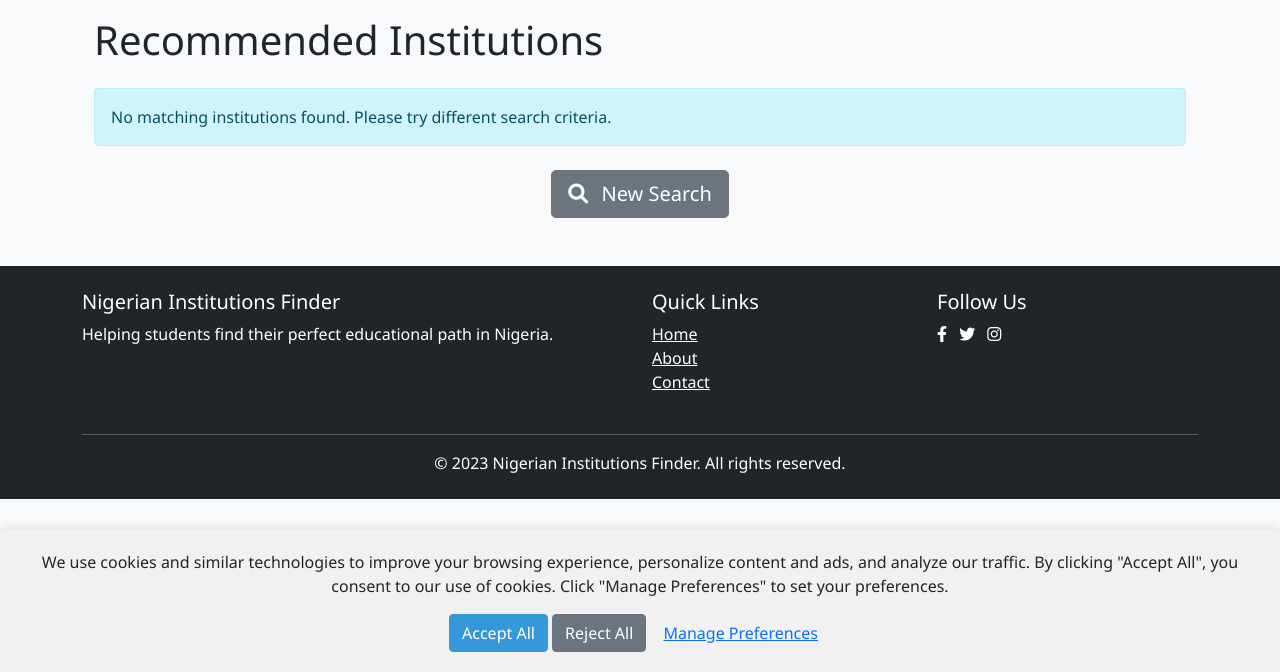
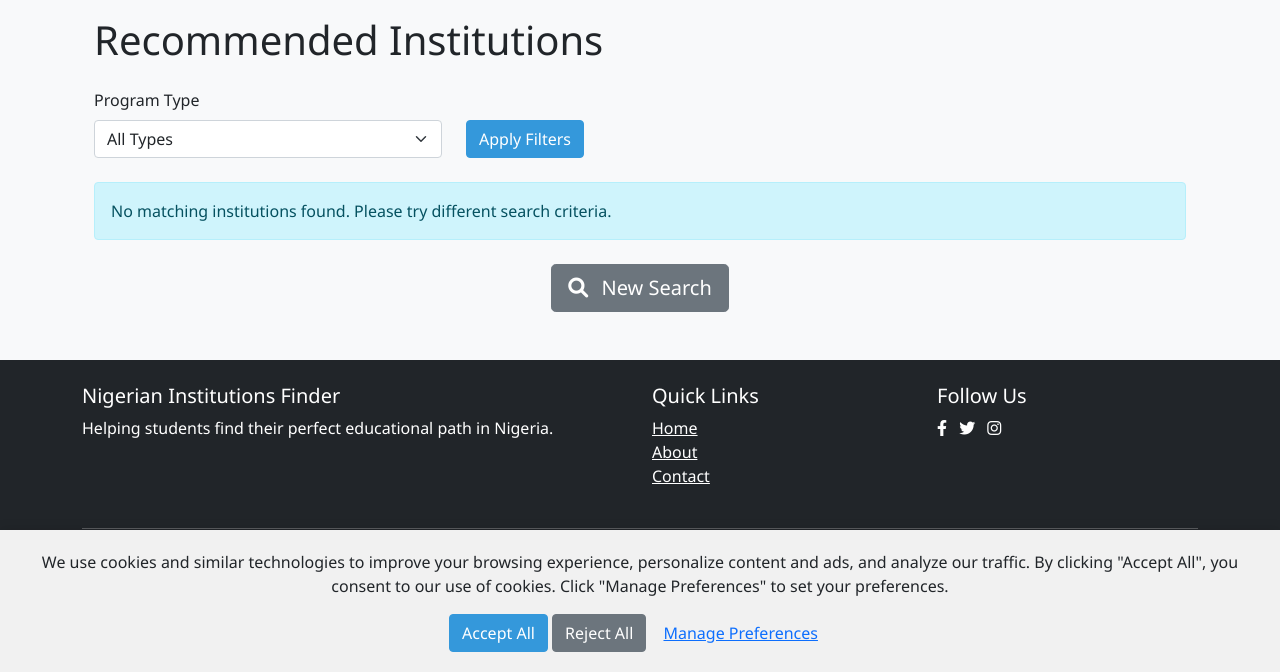
Before and after one commit to nonsonwune/ibass, a Flask app: page /recommend in a window 1280 px wide. Shown: the part 128-800 px from the top of the page. Run offline with Flask 3, Linux system fonts and the light colour scheme; data that the repository does not hold is empty; parts of the project's set-up code (start-up, migrations or seed data) failed here and were passed over.

Commit message:
filter recommend

```diff
--- a/app.py
+++ b/app.py
@@ -415,10 +415,12 @@ def recommend():
         location = request.form.get("location")
         preferred_university = request.form.get("university")
         preferred_course = request.form.get("course")
+        program_type = request.form.get("program_type")
     else:  # GET request
         location = request.args.get("location")
         preferred_university = request.args.get("university")
         preferred_course = request.args.get("course")
+        program_type = request.args.get("program_type")
 
     query = db.session.query(University).outerjoin(Course)
     if location:
@@ -427,11 +429,19 @@ def recommend():
         query = query.filter(University.university_name == preferred_university)
     if preferred_course:
         query = query.filter(Course.course_name == preferred_course)
+    if program_type:
+        query = query.filter(University.program_type == program_type)
 
-    results = query.order_by(University.university_name, Course.course_name).all()
+    results = query.order_by(University.university_name).all()
+
+    # Collect universities and avoid duplicates
+    universities = {}
+    for uni in results:
+        if uni.id not in universities:
+            universities[uni.id] = uni
 
     recommendations = []
-    for uni in results:
+    for uni in universities.values():
         uni_data = {
             "id": uni.id,
             "university_name": uni.university_name,
@@ -451,12 +461,24 @@ def recommend():
         }
         recommendations.append(uni_data)
 
+    # Get the list of available program types for the filter
+    program_types_query = db.session.query(University.program_type).distinct()
+    program_types = [pt[0] for pt in program_types_query.all()]
+
+    # Get user's bookmarks if authenticated
+    user_bookmarks = set()
+    if current_user.is_authenticated:
+        user_bookmarks = set(
+            bookmark.university_id for bookmark in current_user.bookmarks
+        )
+
     return render_template(
         "recommend.html",
         recommendations=recommendations,
         location=location,
         university=preferred_university,
         course=preferred_course,
+        user_bookmarks=user_bookmarks,
     )
 
 
--- a/templates/recommend.html
+++ b/templates/recommend.html
@@ -29,9 +29,36 @@ Institutions Finder{% endblock %} {% block content %}
   </nav>
 
   <h1 class="mb-4">Recommended Institutions</h1>
+  <!-- Filters -->
+  <form id="filter-form" method="GET" action="{{ url_for('recommend') }}" class="mb-4">
+    <!-- Hidden inputs to preserve existing search criteria -->
+    {% if location %}
+    <input type="hidden" name="location" value="{{ location }}">
+    {% endif %}
+    {% if university %}
+    <input type="hidden" name="university" value="{{ university }}">
+    {% endif %}
+    {% if course %}
+    <input type="hidden" name="course" value="{{ course }}">
+    {% endif %}
 
+    <div class="row">
+      <div class="col-md-4">
+        <label for="program-type-filter" class="form-label">Program Type</label>
+        <select id="program-type-filter" name="program_type" class="form-select">
+          <option value="">All Types</option>
+          {% for type in program_types %}
+          <option value="{{ type }}" {% if type == selected_program_type %}selected{% endif %}>{{ type }}</option>
+          {% endfor %}
+        </select>
+      </div>
+      <div class="col-md-2 align-self-end">
+        <button type="submit" class="btn btn-primary mt-2">Apply Filters</button>
+      </div>
+    </div>
+  </form>
   <!-- Search Criteria Display -->
-  {% if location or university or course %}
+  {% if location or university or course or selected_program_type %}
   <div class="search-criteria mb-4 p-3 bg-light rounded">
     <h5>Search Criteria:</h5>
     <div>
@@ -39,20 +66,27 @@ Institutions Finder{% endblock %} {% block content %}
       <span class="badge bg-primary me-2">
         <i class="fas fa-map-marker-alt me-1"></i> Location: {{ location }}
       </span>
-      {% endif %} {% if university %}
+      {% endif %}
+      {% if university %}
       <span class="badge bg-success me-2">
         <i class="fas fa-university me-1"></i> University: {{ university }}
       </span>
-      {% endif %} {% if course %}
+      {% endif %}
+      {% if course %}
       <span class="badge bg-warning text-dark me-2">
         <i class="fas fa-book me-1"></i> Course: {{ course }}
+      </span>
+      {% endif %}
+      {% if selected_program_type %}
+      <span class="badge bg-info me-2">
+        <i class="fas fa-graduation-cap me-1"></i> Program Type: {{ selected_program_type }}
       </span>
       {% endif %}
     </div>
   </div>
   {% endif %}
 
-  <!-- Recommendations Display -->
+   <!-- Recommendations Display -->
   {% if recommendations %}
   <div class="row row-cols-1 row-cols-md-2 row-cols-lg-3 g-4">
     {% for uni in recommendations %}
@@ -91,6 +125,7 @@ Institutions Finder{% endblock %} {% block content %}
               <span class="bookmark-text">
                 {% if uni.id in user_bookmarks %} Bookmarked {% else %} Bookmark
                 {% endif %}
+                {% if uni.id in user_bookmarks %}Bookmarked{% else %}Bookmark{% endif %}
               </span>
             </button>
             {% else %}
```
Also changed, not shown: migration_db.py (added, +92 -0 lines).
